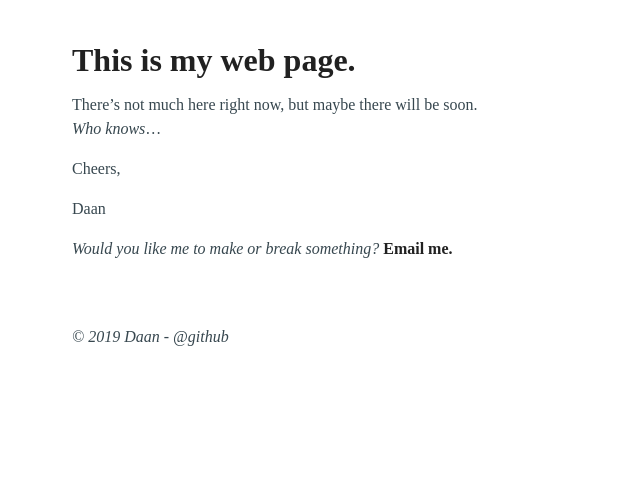
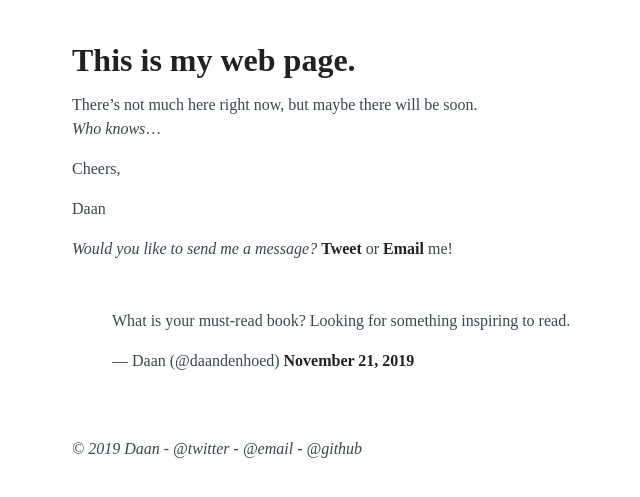
Before and after one commit to mtberdaan/mtberdaan.github.io, a Jekyll site: the page built from index.md, in a window 1280 px wide. Shown: the top 497 px of the page, without its empty margins (288-928 px from the left). Built offline with Jekyll 4.4.1, drawn with Linux system fonts in a browser that asks for light colours; comment, search, counter and statistics services are not loaded.

Commit message:
tweet integration + media query

```diff
--- /dev/null
+++ b/_includes/lasttweet.html
@@ -0,0 +1,9 @@
+<blockquote class="twitter-tweet">
+  <p lang="en" dir="ltr">What is your must-read book? Looking for something inspiring to read.</p>
+  &mdash; Daan (@daandenhoed)
+  <a href="https://twitter.com/daandenhoed/status/1197528672267321346?ref_src=twsrc%5Etfw">
+    November 21, 2019
+  </a>
+</blockquote>
+
+<script async src="https://platform.twitter.com/widgets.js" charset="utf-8"></script>
--- a/_includes/postindex.html
+++ b/_includes/postindex.html
@@ -1,9 +1,6 @@
 
-{% if site.blog-active == true %}
 <!-- blog section -->
-  <h2>Articles</h2>
-
-{% endif %}
+<h2>Notes</h2>
 
 <ul>
   {% for post in site.posts %}
--- /dev/null
+++ b/_includes/whitespace.html
@@ -0,0 +1 @@
+<div class="whitespace"></div>
--- a/_layouts/default.html
+++ b/_layouts/default.html
@@ -29,6 +29,8 @@
       <p>
         <em>
           © 2019 Daan -
+        <a class="footertag" href="https://twitter.com/daandenhoed" target="_blank">@twitter</a> -
+        <a class="footertag" href="mailto:daandenhoed@gmail.com?subject=daanwebmail:" target="_blank">@email</a> -
         <a class="footertag" href="https://github.com/mtberdaan" target="_blank">@github</a>
         </em>
       </p>
--- a/_layouts/post.html
+++ b/_layouts/post.html
@@ -11,6 +11,6 @@ layout: default
 
 {{ content }}
 
-<div class="whitespace"></div>
+{% include whitespace.html %}
 
 {% include postnav.html %}
--- a/_sass/main.scss
+++ b/_sass/main.scss
@@ -13,8 +13,18 @@ body {
   max-width: 35em;
 }
 
+@media only screen and (max-width: 600px) {
+  body {
+    margin: 3em 2em;
+  }
+}
+
 h1, h2, h3, h4, h5, h6 {
   color: $headingColor;
+}
+
+#twitter-widget-0 {
+  width: 320px !important;
 }
 
 a {
--- a/index.md
+++ b/index.md
@@ -1,9 +1,10 @@
 ---
 layout: default
-title: "Home"
+title: Home
 ---
 
 # This is my web page.
+
 There's not much here right now, but maybe there will be soon.
 _Who knows_...
 
@@ -11,6 +12,15 @@ Cheers,
 
 Daan
 
-_Would you like me to make or break something?_ [Email me.](mailto:daandenhoed@gmail.com?subject=daanwebmail)
+_Would you like to send me a message?_
+[Tweet](https://twitter.com/daandenhoed/) or [Email](mailto:daandenhoed@gmail.com?subject=daanwebmail:) me!
 
-{% include postindex.html %}
+{% include whitespace.html %}
+
+{% include lasttweet.html %}
+
+{% if site.blog-active == true %}
+  {% include whitespace.html %}
+
+  {% include postindex.html %}
+{% endif %}
```
Also changed, not shown: 1 other file.
